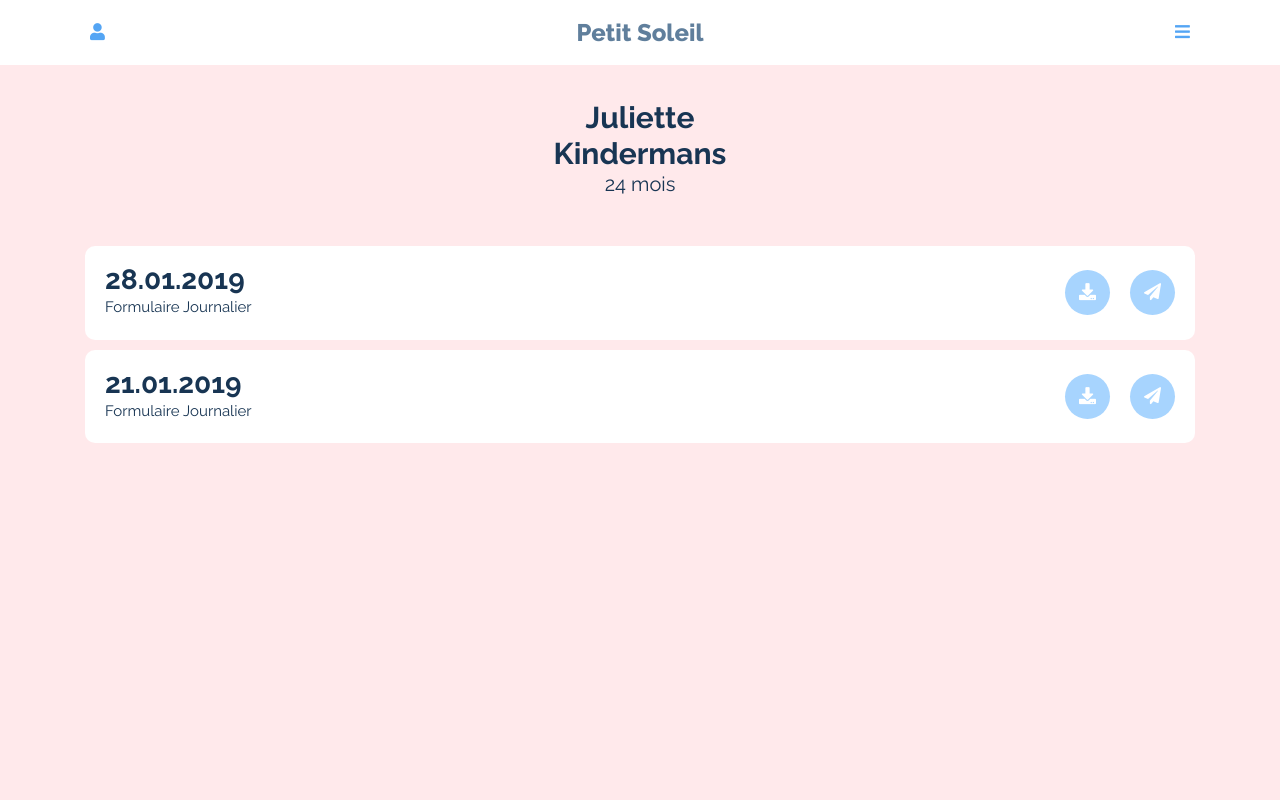
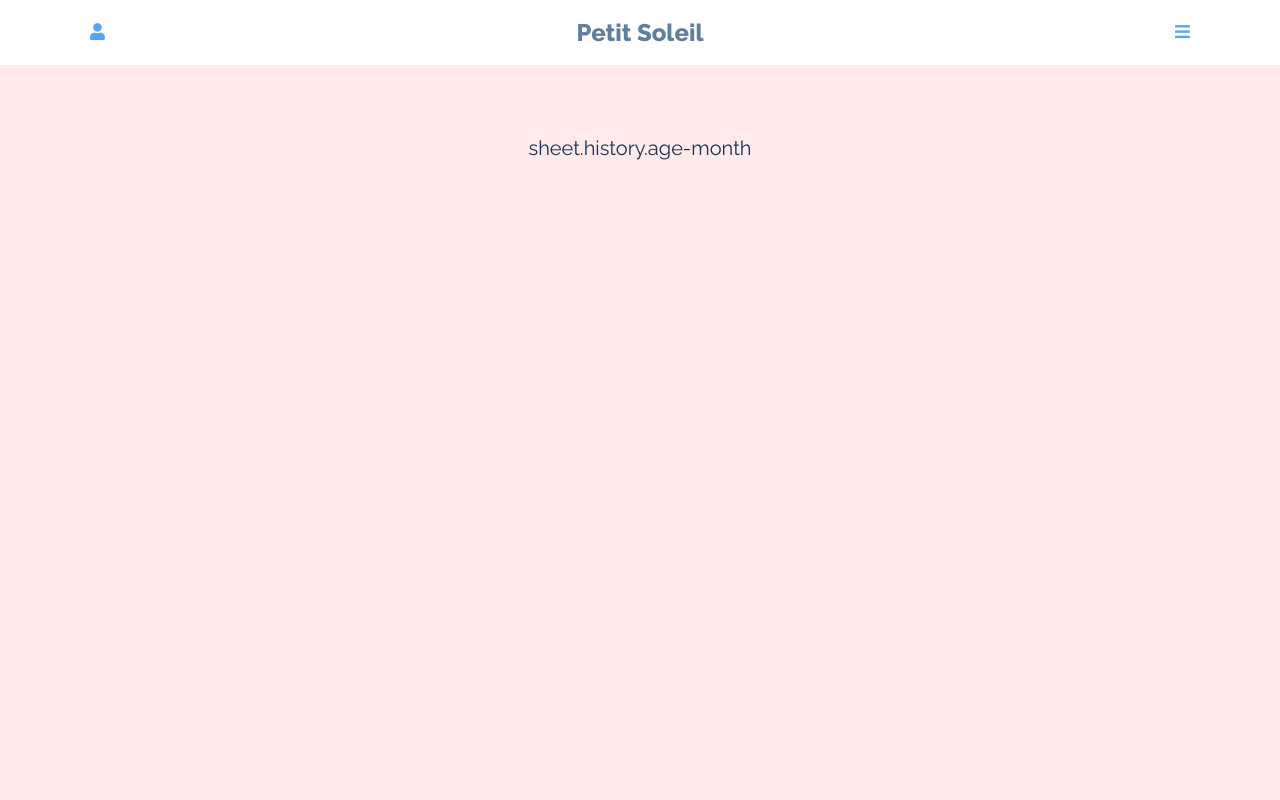
Before and after one commit to Neofox/camie, a Symfony app: template templates/sheet_history/index.html.twig in a window 1280 px wide. Run offline with Twig, Linux system fonts and the light colour scheme; the template is opened without the code that fills it, so the values that code supplies are empty; some libraries are stand-ins or nearby versions.

Commit message:
sheet historic page done

```diff
--- a/src/Controller/Child/ChildProfileController.php
+++ b/src/Controller/Child/ChildProfileController.php
@@ -10,7 +10,9 @@ class ChildProfileController extends AbstractController
 {
     /**
      * @Route("/child/{id}/profile", name="child_profile")
-     * @param string $id
+     *
+     * @param string       $id
+     * @param ChildManager $childManager
      *
      * @return \Symfony\Component\HttpFoundation\Response
      */
@@ -18,7 +20,6 @@ class ChildProfileController extends AbstractController
     {
         $child = $childManager->getChildById($id);
 
-        dump($child->getUsers()->toArray());
         return $this->render('child_profile/index.html.twig', ['child' => $child]);
     }
 }
--- a/templates/sheet_history/index.html.twig
+++ b/templates/sheet_history/index.html.twig
@@ -8,33 +8,25 @@
             <div class="page-wrapper">
                 <div class="title-special">
                     <p>
-                        Juliette<br>
-                        Kindermans
+                        {{child.firstname}}<br>
+                        {{child.lastname}}
                     </p>
-                    <p>24 mois</p>
+                    <p>{% if child.birthdate|ageYear < 1 %} {{ child.birthdate|ageMonth }} {% trans %}sheet.history.age-month{% endtrans %}
+                    {% else %}{{ child.birthdate|ageYear }} {% trans %}sheet.history.age-year{% endtrans %} {% endif %}</p>
                 </div>
 
+                {% for sheet in child.sheets %}
                 <div class="box-history">
                     <div class="box-history__left">
-                        <p>28.01.2019</p>
-                        <small>Formulaire Journalier</small>
+                        <p>{{ sheet.date|date('d-m-Y') }}</p>
+                        <small>{{ ('sheet.history.sheet-name-' ~ sheet.type.name|lower )|trans() }}</small>
                     </div>
                     <div class="box-history__right">
                         <button type="button" class="btn-icon"><i class="fas fa-download"></i></button>
                         <button type="button" class="btn-icon"><i class="fas fa-paper-plane"></i></button>
                     </div>
                 </div>
-
-                <div class="box-history">
-                    <div class="box-history__left">
-                        <p>21.01.2019</p>
-                        <small>Formulaire Journalier</small>
-                    </div>
-                    <div class="box-history__right">
-                        <button type="button" class="btn-icon"><i class="fas fa-download"></i></button>
-                        <button type="button" class="btn-icon"><i class="fas fa-paper-plane"></i></button>
-                    </div>
-                </div>
+                {% endfor %}
             </div>
         </section>
     </main>
```
Also changed, not shown: src/Controller/Sheet/SheetHistoryController.php (+8 -5 lines), src/DataFixtures/SheetFixtures.php (added, +51 -0 lines), src/Twig/AgeExtension.php (added, +56 -0 lines).
